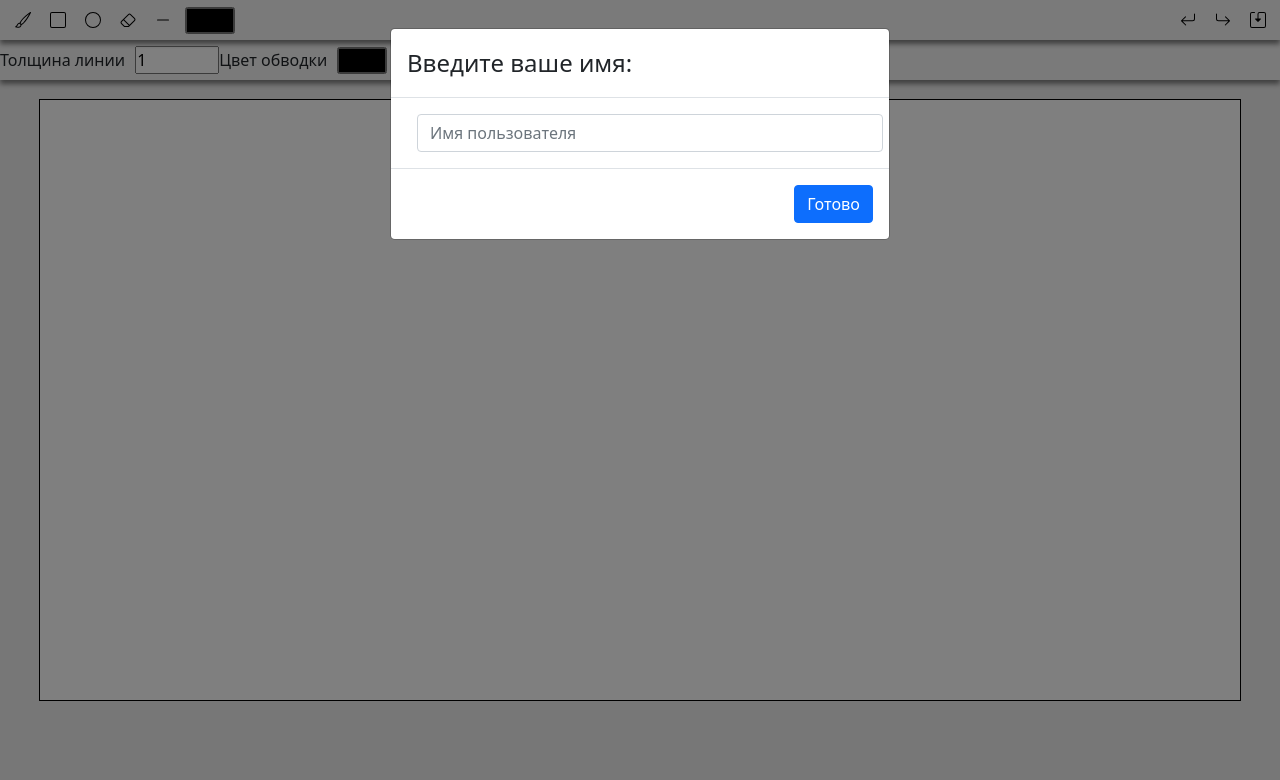
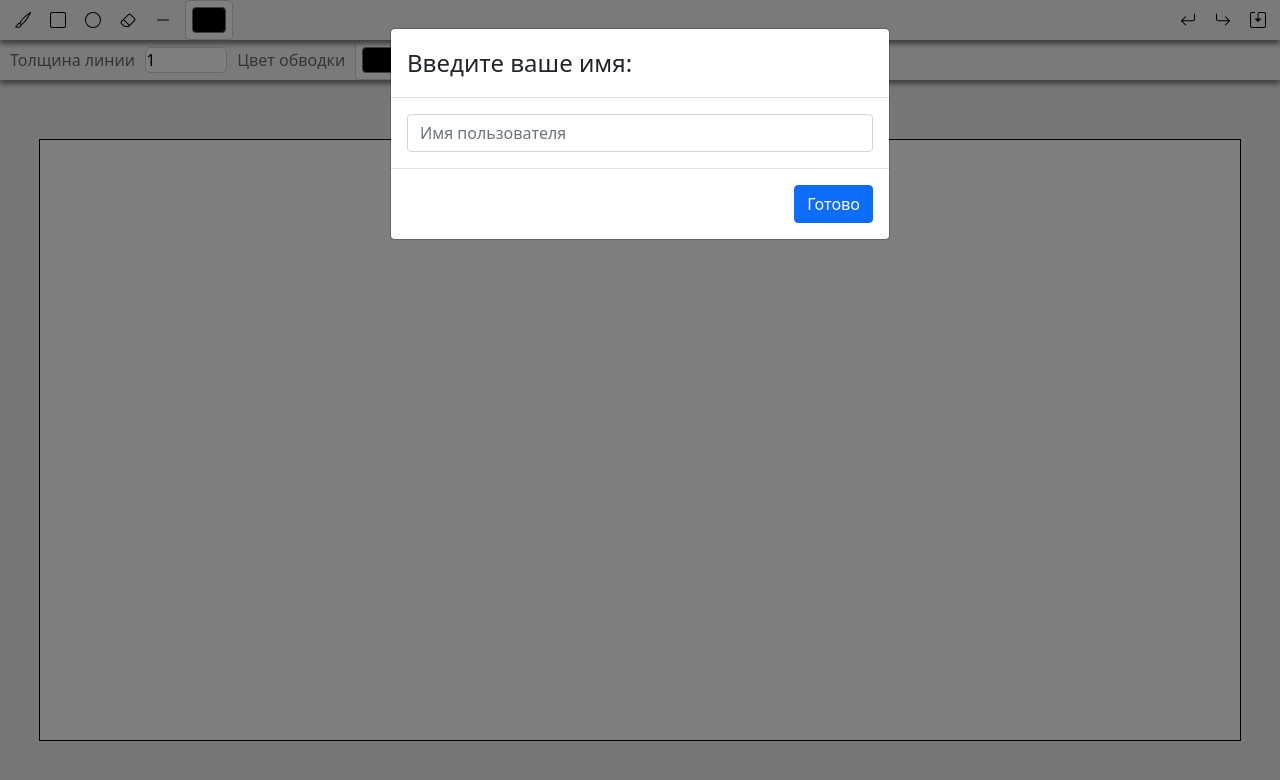
Before and after one commit to SunDust23/Paint-online, a React (Create React App) app in the folder paint/: page /1 in a window 1280 px wide. Shown: the top 780 px of the page. Built offline with nearby package versions, Linux system fonts and the light colour scheme.

Commit message:
Styles
Added some styles for buttons and inputs

```diff
--- a/paint/src/components/Settingbar.jsx
+++ b/paint/src/components/Settingbar.jsx
@@ -6,10 +6,10 @@ const Settingbar = () => {
     return (
         <div className="settingbar">
             <label htmlFor="line-width">Толщина линии</label>
-            <input onChange={e=>toolState.setLineWidth(e.target.value)} id="line-width" type = "number" defaultValue={1} min={1} max={50}/>
+            <input className="line-width-input" onChange={e=>toolState.setLineWidth(e.target.value)} id="line-width" type = "number" defaultValue={1} min={1} max={50}/>
 
             <label htmlFor="stroke-color">Цвет обводки</label>
-            <input onChange={e=>toolState.setStrokeColor(e.target.value)} id="stroke-color" type = "color"/>
+            <input className="form-control form-control-color" onChange={e=>toolState.setStrokeColor(e.target.value)} id="stroke-color" type = "color"/>
         </div>
     );
 };
--- a/paint/src/components/Toolbar.jsx
+++ b/paint/src/components/Toolbar.jsx
@@ -15,12 +15,11 @@ const Toolbar = () => {
     return (
         <div className="toolbar">
             <button className="toolbar__btn brush" onClick={() => toolState.setTool(new Brush(canvasState.canvas))}></button>
-            <button className="toolbar__btn rect" onClick={() => toolState.setTool(new Rect(canvasState.canvas))}></button>
+            <button className="toolbar__btn rect"  onClick={() => toolState.setTool(new Rect(canvasState.canvas))}></button>
             <button className="toolbar__btn circle" onClick={() => toolState.setTool(new Circle(canvasState.canvas))}></button>
             <button className="toolbar__btn eraser" onClick={() => toolState.setTool(new Eraser(canvasState.canvas))}></button>
             <button className="toolbar__btn line" onClick={() => toolState.setTool(new Line(canvasState.canvas))}></button>
-            <input onChange={e => changeColor(e)} style={{ marginLeft: 10 }} type="color" />
-
+            <input className="form-control form-control-color" onChange={e => changeColor(e)} style={{ marginLeft: 10 }} type="color" />
             <button className="toolbar__btn undo" onClick={() => canvasState.undo()}></button>
             <button className="toolbar__btn redo" onClick={() => canvasState.redo()}></button>
             <button className="toolbar__btn save"></button>
--- a/paint/src/styles/canvas.scss
+++ b/paint/src/styles/canvas.scss
@@ -5,9 +5,11 @@
     display: flex;
     justify-content: center;
     align-items: center;
+
 }
 
 canvas{
     border: 1px solid black;
     background-color: white;
+    margin-top: 80px;
 }
--- a/paint/src/styles/toolbar.scss
+++ b/paint/src/styles/toolbar.scss
@@ -45,6 +45,16 @@
         background: url("../assets/img/save.svg") no-repeat center center;
         margin-right: 10px;
     }
+
+}
+.toolbar__btn:hover{
+    box-shadow: inset 0 0 5px rgba(125, 172, 243, 0.5);
+    border-radius: 5px;
+}
+
+.toolbar__btn:active {
+    box-shadow: inset 0 0 5px rgba(0, 0, 0, .5);
+    border-radius: 5px;
 }
 
 .settingbar{
@@ -58,6 +68,15 @@
     top: $toolbar-height;
 }
 
-input {
+
+
+label {
     margin-left: 10px;
+    margin-right: 10px;
+    color: dimgray;
 }
+
+.line-width-input {
+border: 1px solid lightgrey;
+border-radius: 5px;
+}
```
Also changed, not shown: paint/src/store/toolState.js (+4 -4 lines).
